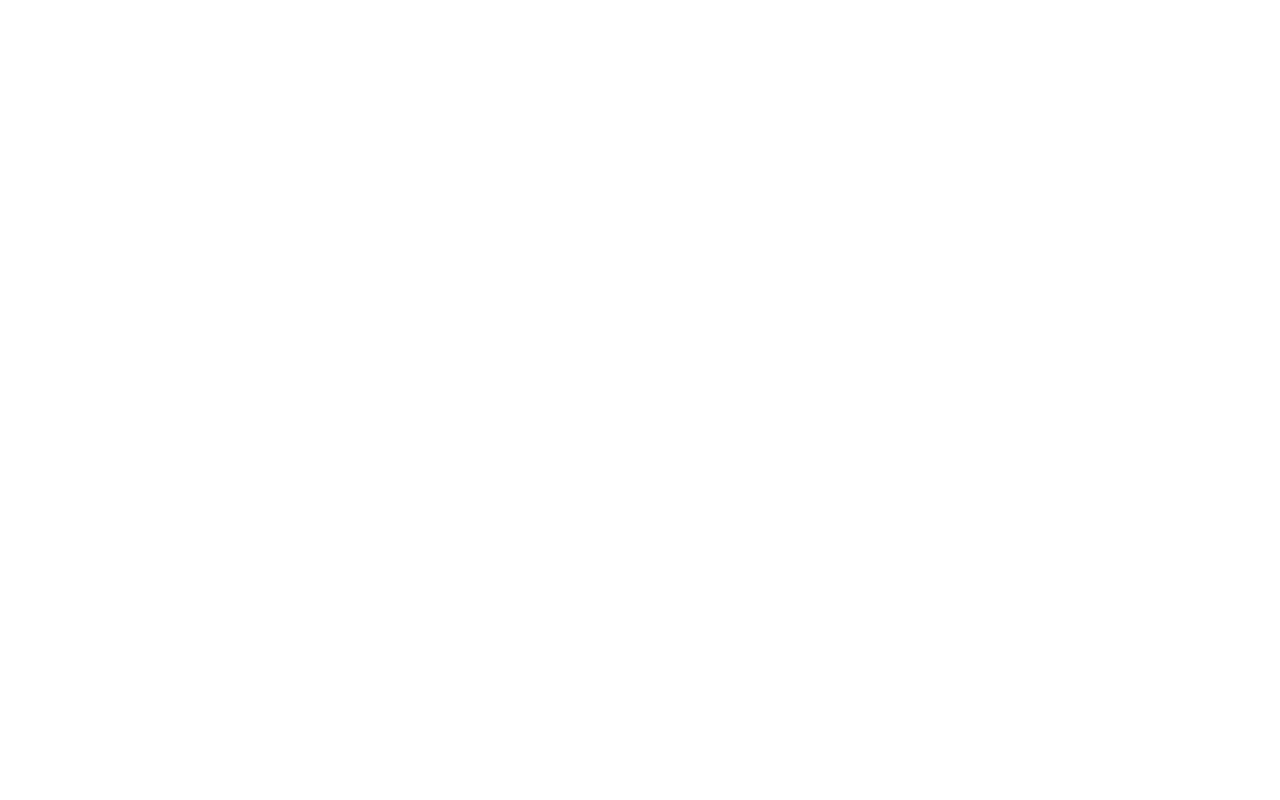
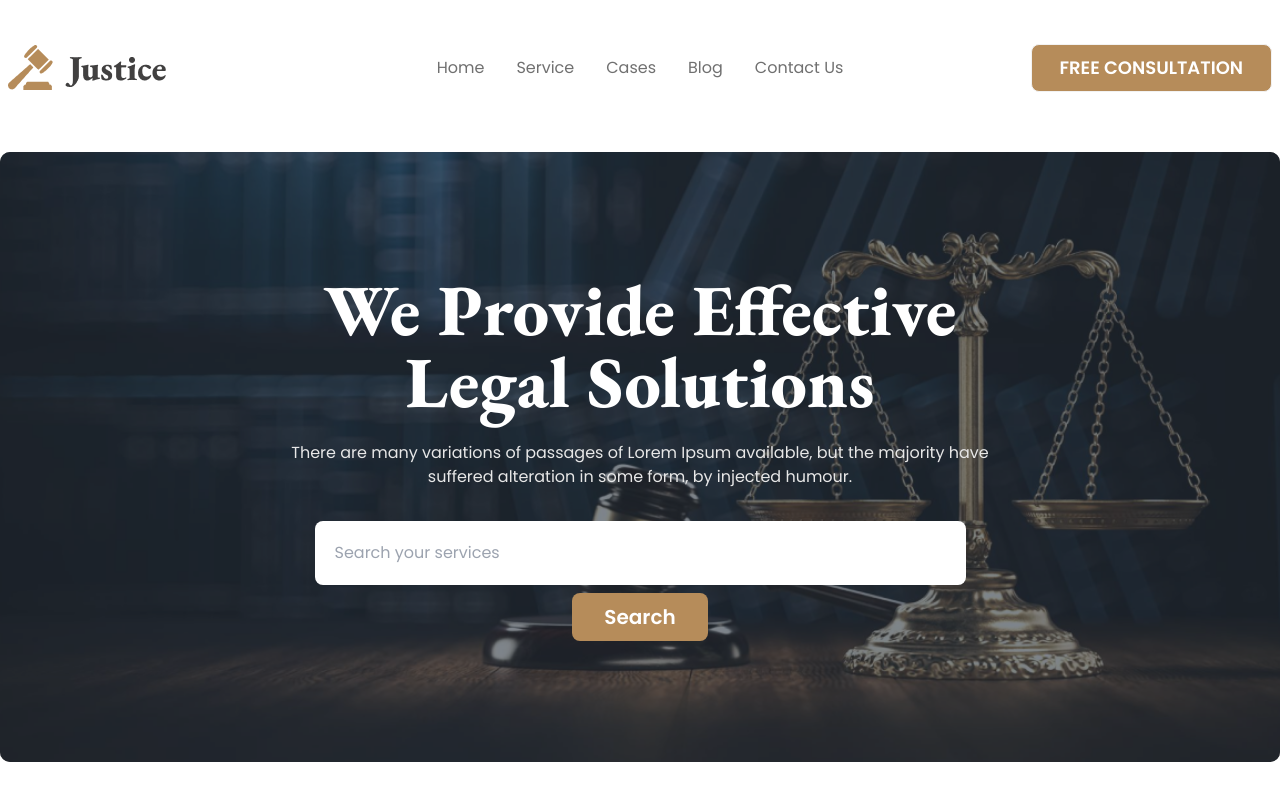
Before and after one commit to StewieGriffin17/Legal-Solution-Site, a plain HTML site: page index.html in a window 1280 px wide. Drawn offline with nearby package versions, Linux system fonts and the light colour scheme.

Commit message:
Completed header section

```diff
--- a/index.html
+++ b/index.html
@@ -20,6 +20,7 @@
             extend: {
               colors: {
                 clifford: '#da373d',
+                "primary": '#B68C5A'
               }
             }
           }
@@ -36,8 +37,55 @@
     </style>
 </head>
 <body>
-    <header>
-
+    <header class="container mx-auto">
+        <nav class="pt-4 lg:pt-8 pb-6 lg:pb-12">
+            <div class="navbar bg-base-100">
+                <div class="navbar-start">
+                  <div class="dropdown">
+                    <label tabindex="0" class="btn btn-ghost lg:hidden">
+                      <svg xmlns="http://www.w3.org/2000/svg" class="h-5 w-5" fill="none" viewBox="0 0 24 24" stroke="currentColor"><path stroke-linecap="round" stroke-linejoin="round" stroke-width="2" d="M4 6h16M4 12h8m-8 6h16" /></svg>
+                    </label>
+                    <ul tabindex="0" class="menu menu-sm dropdown-content mt-3 z-[1] p-2 shadow bg-base-100 rounded-box w-52 font-pop font-normal text-base text-[#707070]">
+                      <li><a>Home</a></li>
+                      <li><a>Service</a></li>
+                      <li><a>Cases</a></li>
+                      <li><a>Blog</a></li>
+                      <li><a>Contact Us</a></li>
+                    </ul>
+                  </div>
+                  <a><img src="images/logo2.png" alt="" class="w-3/4 lg:w-auto"></a>
+                </div>
+                <div class="navbar-center hidden lg:flex">
+                  <ul class="menu menu-horizontal px-1 font-pop font-normal text-base text-[#707070]">
+                    <li><a>Home</a></li>
+                    <li><a>Service</a></li>
+                    <li><a>Cases</a></li>
+                    <li><a>Blog</a></li>
+                    <li><a>Contact Us</a></li>
+                  </ul>
+                </div>
+                <div class="navbar-end">
+                  <a class="btn lg:px-7 bg-primary text-white font-pop text-[10px] lg:text-[18px] font-semibold w-3/4 lg:w-auto">Free Consultation</a>
+                </div>
+            </div>
+        </nav>
+        <div class="px-4 lg:px-0">
+            <div class="hero rounded-[10px]" style="background-image: url(images/banner.png);">
+                <div class="hero-overlay bg-opacity-60 rounded-[10px]"></div>
+                <div class="hero-content text-center">
+                  <div class="px-10 py-10 lg:px-[260px] lg:py-[105px]">
+                    <h1 class="mb-6 text-3xl lg:text-7xl font-eb font-extrabold text-white">We Provide Effective
+                    <br>
+                    Legal Solutions</h1>
+                    <p class="mb-4 lg:mb-8 font-pop text-sm lg:text-base font-normal text-[#E7E7E7]">There are many variations of passages of Lorem Ipsum available, but the majority have suffered alteration in some form, by injected humour.</p>
+                    <div>
+                        <input type="text" placeholder="Search your services" class="text-[#A0A0A0] text-base font-pop font-normal py-5 pl-5  lg:pr-[315px] rounded-lg mb-2">
+                        <button class="btn bg-primary border-none text-white px-8 text-[20px] font-pop font-semibold capitalize">Search</button>
+                    </div>
+                  </div>
+                </div>
+            </div>
+        </div>
     </header>
     <main>
 
```
